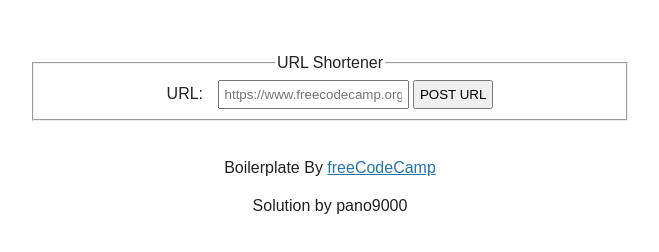
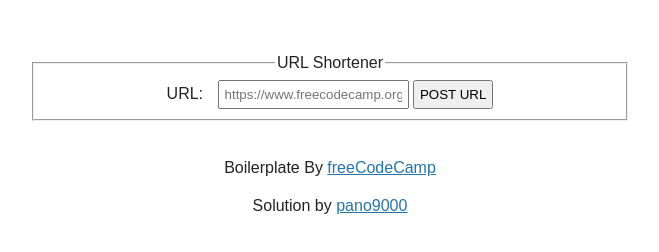
Before and after one commit to pano9000/freeCodeCamp, a website built with webpack: page Back End Development and APIs/urlshortener/views/index.html in a window 1280 px wide. Shown: the part 52-304 px from the top of the page, without its empty margins (310-969 px from the left). Built offline with nearby package versions, Linux system fonts and the light colour scheme.

Commit message:
(urshortener/frontend): add link to my github page

```diff
--- a/Back End Development and APIs/urlshortener/views/index.html
+++ b/Back End Development and APIs/urlshortener/views/index.html
@@ -36,7 +36,7 @@
     <script type="module" src="/public/dist.js"></script>
     <footer>
       <p>Boilerplate By <a href="https://www.freecodecamp.org/">freeCodeCamp</a></p>
-      <p>Solution by pano9000</p>
+      <p>Solution by <a href="https://github.com/pano9000">pano9000</a></p>
     </footer>
   </body>
 </html>
```
